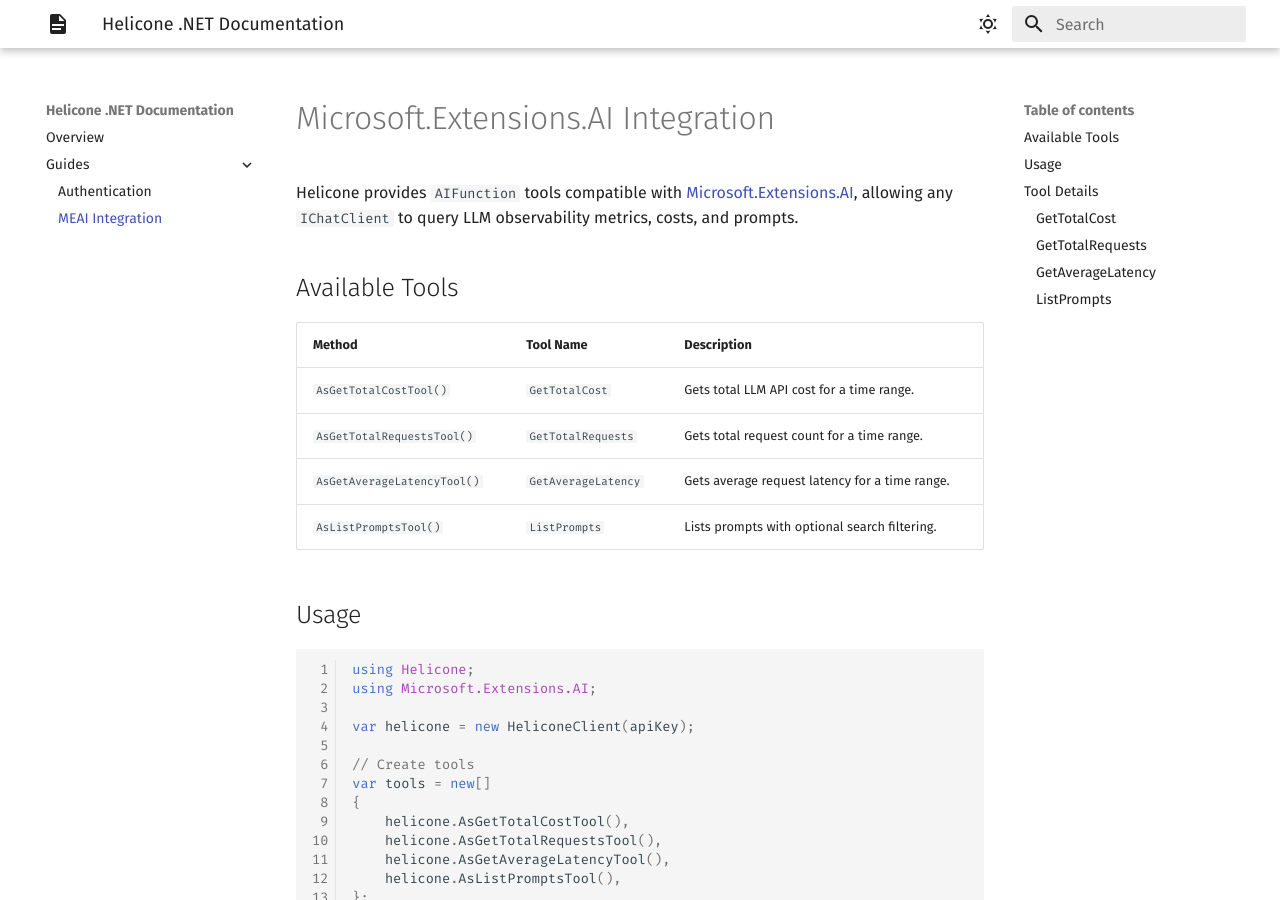
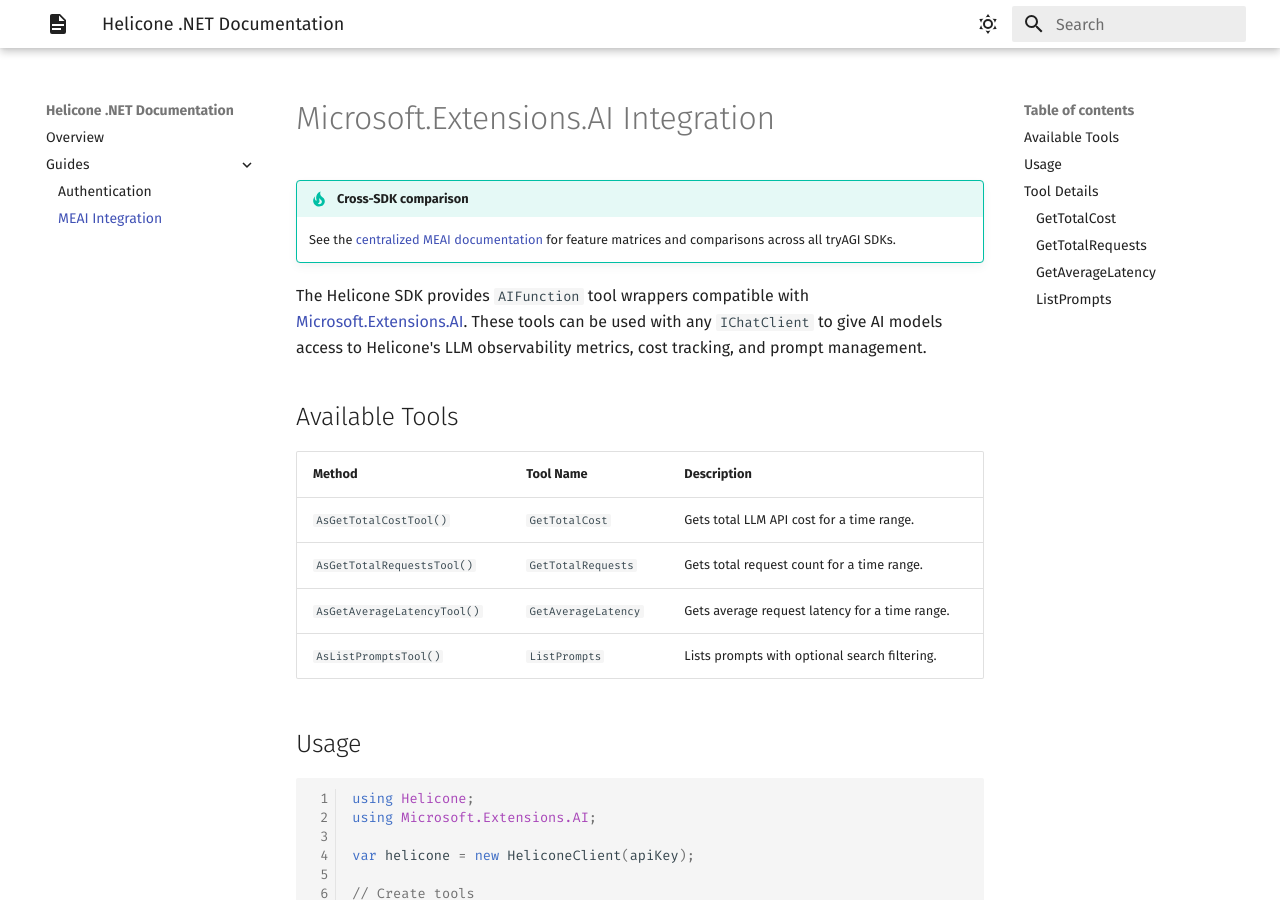
Before and after one commit to tryAGI/Helicone, an MkDocs documentation site: the page built from docs/guides/meai.md, in a window 1280 px wide and 900 px high. Built offline with MkDocs 1.6.1 and Material for MkDocs 9.7.7, drawn with Linux system fonts in a browser that asks for light colours; the version menu is left out.

Commit message:
Standardize MEAI guide intro text
Co-Authored-By: Claude Opus 4.6 <noreply@anthropic.com>

```diff
--- a/docs/guides/meai.md
+++ b/docs/guides/meai.md
@@ -1,8 +1,9 @@
 # Microsoft.Extensions.AI Integration
 
-Helicone provides `AIFunction` tools compatible with
-[Microsoft.Extensions.AI](https://www.nuget.org/packages/Microsoft.Extensions.AI),
-allowing any `IChatClient` to query LLM observability metrics, costs, and prompts.
+!!! tip "Cross-SDK comparison"
+    See the [centralized MEAI documentation](https://tryagi.github.io/docs/meai/) for feature matrices and comparisons across all tryAGI SDKs.
+
+The Helicone SDK provides `AIFunction` tool wrappers compatible with [Microsoft.Extensions.AI](https://learn.microsoft.com/en-us/dotnet/ai/microsoft-extensions-ai). These tools can be used with any `IChatClient` to give AI models access to Helicone's LLM observability metrics, cost tracking, and prompt management.
 
 ## Available Tools
 
```
